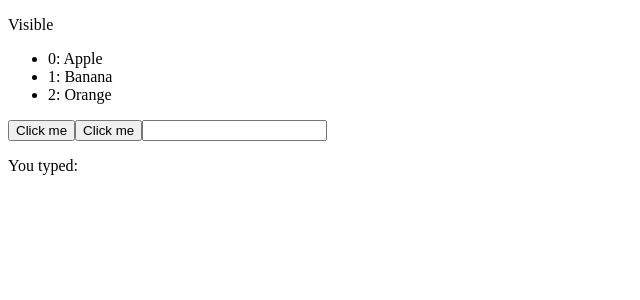
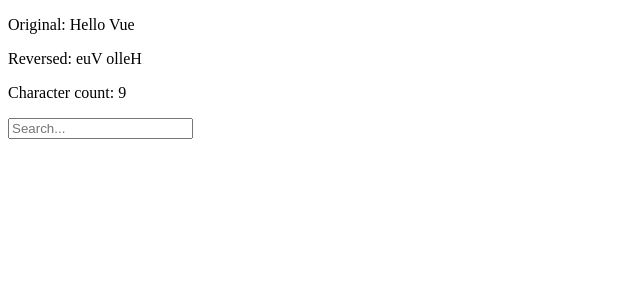
Before and after one commit to rhythm-dubey/crash-vue, a Vue app: page / in a window 1280 px wide. Shown: the top 300 px of the page, without its empty margins (0-640 px from the left). Built offline with nearby package versions, Linux system fonts and the light colour scheme.

Commit message:
Computed properties & watchers

```diff
--- a/src/App.vue
+++ b/src/App.vue
@@ -2,19 +2,22 @@
   <!-- <img alt="Vue logo" src="./assets/logo.png"> -->
   <!-- <HelloWorld msg="Welcome to Your Vue.js App"/> -->
   <!-- <FirstComponent /> -->
-  <ConditionalComponent />
+  <!-- <ConditionalComponent /> -->
+  <PropertiesComponent />
 </template>
 
 <script>
 // import HelloWorld from './components/HelloWorld.vue'
 // import FirstComponent from './components/FirstComponent.vue'
-import ConditionalComponent from './components/ConditionalComponent.vue'
+// import ConditionalComponent from './components/ConditionalComponent.vue'
+import PropertiesComponent from './components/PropertiesComponent.vue'
 
 export default {
   name: 'App',
   components: {
     // FirstComponent
-    ConditionalComponent
+    // ConditionalComponent
+    PropertiesComponent
     // HelloWorld
   }
 }
--- /dev/null
+++ b/src/components/PropertiesComponent.vue
@@ -0,0 +1,33 @@
+<template>
+<div>
+  <p>Original: {{ message }}</p>
+  <p>Reversed: {{ reversedMessage }}</p>
+  <p>Character count: {{ characterCount }}</p>
+  <input v-model="searchQuery" placeholder="Search...">
+</div>
+</template>
+
+<script>
+export default {
+data() {
+  return {
+    message: 'Hello Vue',
+    searchQuery: ''
+  }
+},
+computed: {
+  reversedMessage() {
+    return this.message.split('').reverse().join('')
+  },
+  characterCount() {
+    return this.message.length
+  }
+},
+watch: {
+  searchQuery(newValue, oldValue) {
+    console.log(`Search changed from ${oldValue} to ${newValue}`)
+    // Could trigger API call here
+  }
+}
+}
+</script>
```
